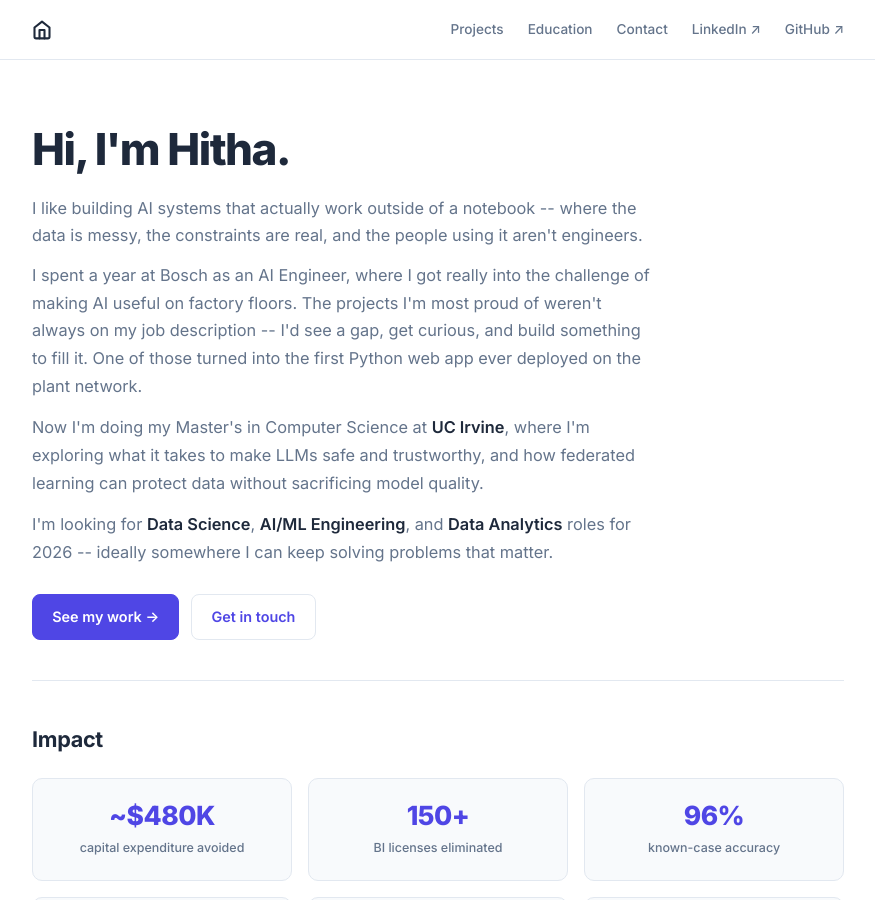
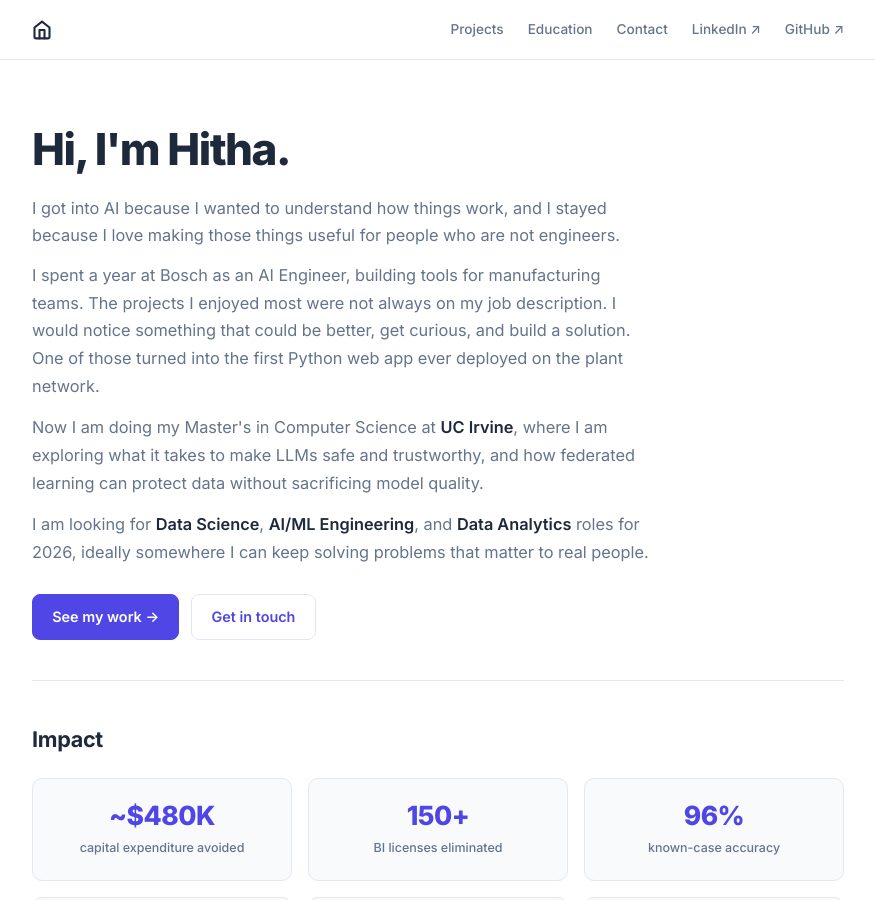
Before and after one commit to hithashri/hithashri.github.io, a Jekyll site: the page built from index.md, in a window 1280 px wide and 900 px high. Shown: the whole window, without its empty margins (202-1077 px from the left). Built offline with Jekyll 4.4.1, drawn with Linux system fonts in a browser that asks for light colours.

Commit message:
trying ui 3

```diff
--- a/index.md
+++ b/index.md
@@ -4,10 +4,10 @@ title: Home
 
 <section class="hero">
   <h1>Hi, I'm Hitha.</h1>
-  <p class="hero-sub">I like building AI systems that actually work outside of a notebook -- where the data is messy, the constraints are real, and the people using it aren't engineers.</p>
-  <p>I spent a year at Bosch as an AI Engineer, where I got really into the challenge of making AI useful on factory floors. The projects I'm most proud of weren't always on my job description -- I'd see a gap, get curious, and build something to fill it. One of those turned into the first Python web app ever deployed on the plant network.</p>
-  <p>Now I'm doing my Master's in Computer Science at <strong>UC Irvine</strong>, where I'm exploring what it takes to make LLMs safe and trustworthy, and how federated learning can protect data without sacrificing model quality.</p>
-  <p>I'm looking for <strong>Data Science</strong>, <strong>AI/ML Engineering</strong>, and <strong>Data Analytics</strong> roles for 2026 -- ideally somewhere I can keep solving problems that matter.</p>
+  <p class="hero-sub">I got into AI because I wanted to understand how things work, and I stayed because I love making those things useful for people who are not engineers.</p>
+  <p>I spent a year at Bosch as an AI Engineer, building tools for manufacturing teams. The projects I enjoyed most were not always on my job description. I would notice something that could be better, get curious, and build a solution. One of those turned into the first Python web app ever deployed on the plant network.</p>
+  <p>Now I am doing my Master's in Computer Science at <strong>UC Irvine</strong>, where I am exploring what it takes to make LLMs safe and trustworthy, and how federated learning can protect data without sacrificing model quality.</p>
+  <p>I am looking for <strong>Data Science</strong>, <strong>AI/ML Engineering</strong>, and <strong>Data Analytics</strong> roles for 2026, ideally somewhere I can keep solving problems that matter to real people.</p>
   <div class="hero-actions">
     <a href="/projects.html" class="btn btn-primary">See my work →</a>
     <a href="/contact/" class="btn btn-outline">Get in touch</a>
```
Also changed, not shown: contact.md (+1 -1 lines), projects/recommendation-engine-chatbot.md (+1 -1 lines), projects/secure-ocr-tool.md (+1 -1 lines).
